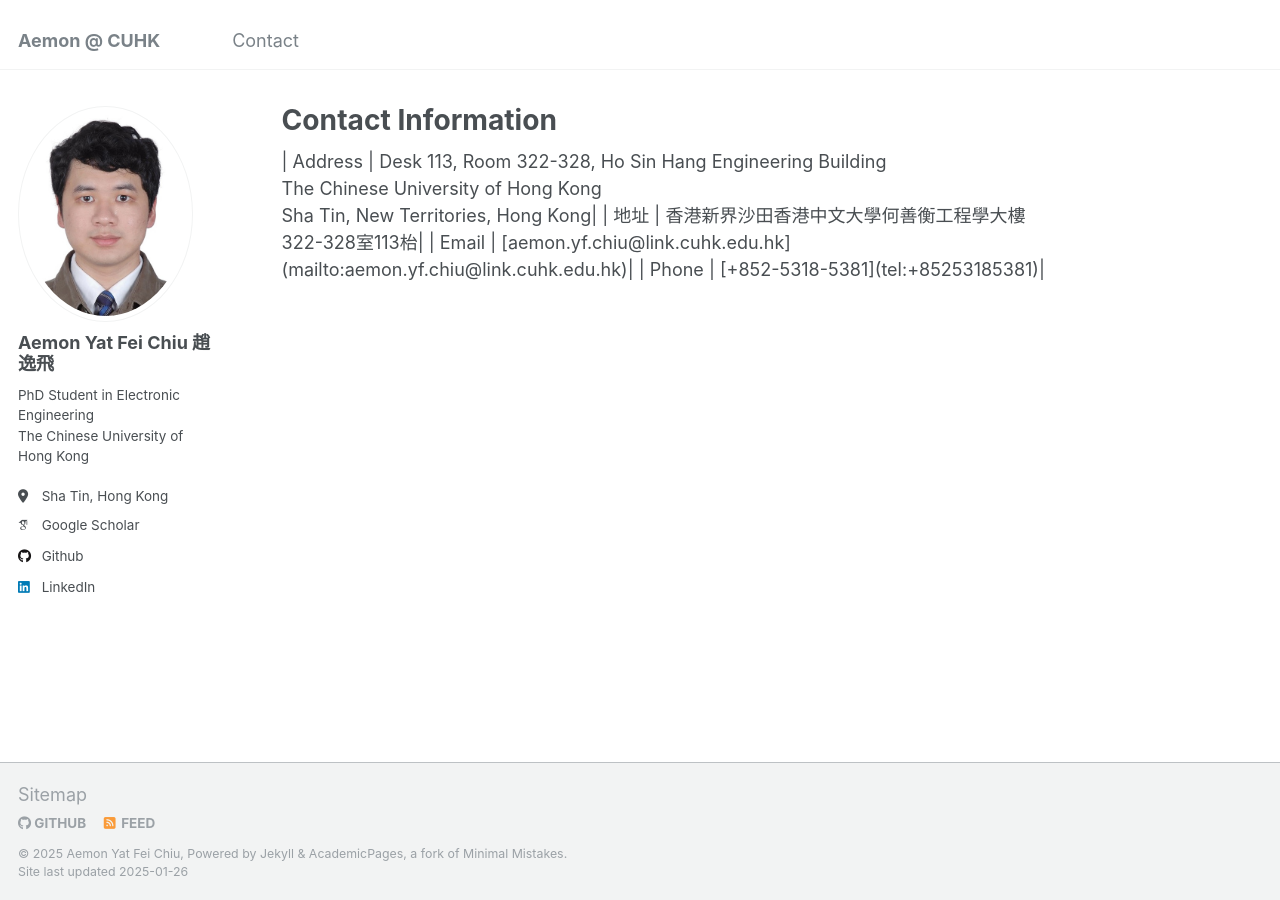
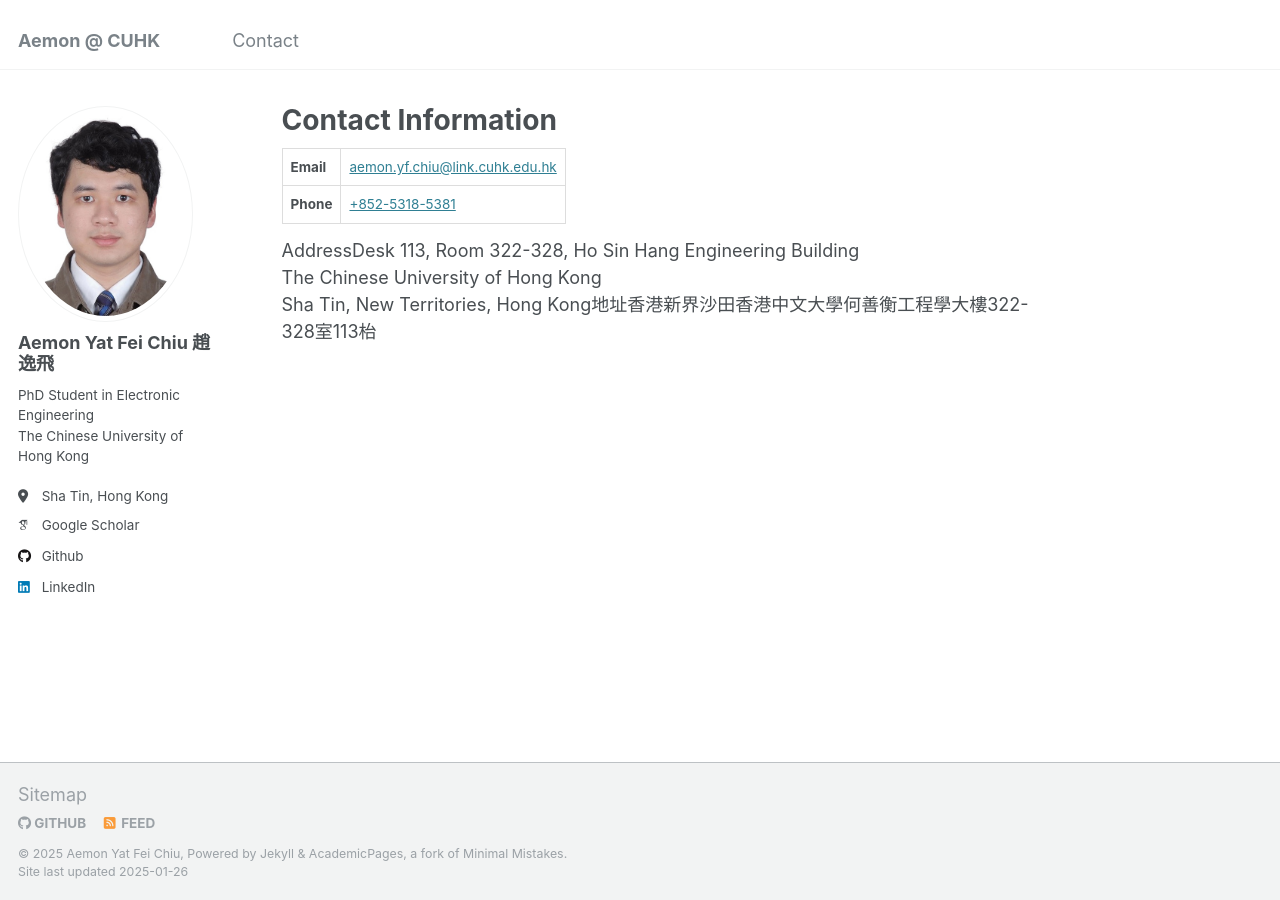
Before and after one commit to aemonyfchiu/aemonyfchiu.github.io, a Jekyll site: the page built from _pages/contact.md, in a window 1280 px wide. Built offline with Jekyll 4.4.1, drawn with Linux system fonts in a browser that asks for light colours; some web fonts are replaced; a script that is not in the unit is left out.

Commit message:
Update contact.md

```diff
--- a/_pages/contact.md
+++ b/_pages/contact.md
@@ -4,11 +4,35 @@ title: "Contact Information"
 author_profile: true
 ---
 
-<div style="width: auto; display: inline-block;">
+<style>
+  table {
+    border-collapse: collapse;
+    width: auto; /* Automatically adjust to fit the content */
+    max-width: 100%; /* Ensure it doesn't exceed the container width */
+  }
+  th, td {
+    border: 1px solid #ddd;
+    padding: 8px;
+    text-align: left;
+    word-wrap: break-word; /* Ensure long words break appropriately */
+  }
+</style>
 
-| Address | Desk 113, Room 322-328, Ho Sin Hang Engineering Building<br>The Chinese University of Hong Kong<br>Sha Tin, New Territories, Hong Kong|
-| 地址    | 香港新界沙田香港中文大學何善衡工程學大樓322-328室113枱|
-| Email   | [aemon.yf.chiu@link.cuhk.edu.hk](mailto:aemon.yf.chiu@link.cuhk.edu.hk)|
-| Phone   | [+852-5318-5381](tel:+85253185381)|
-
-</div>
+<table>
+    <tr>
+    <th>Email</th>
+    <td><a href="mailto:aemon.yf.chiu@link.cuhk.edu.hk">aemon.yf.chiu@link.cuhk.edu.hk</a></td>
+  </tr>
+  <tr>
+    <th>Phone</th>
+    <td><a href="tel:+85253185381">+852-5318-5381</a></td>
+  </tr>
+</table>
+  <tr>
+    <th>Address</th>
+    <td>Desk 113, Room 322-328, Ho Sin Hang Engineering Building<br>The Chinese University of Hong Kong<br>Sha Tin, New Territories, Hong Kong</td>
+  </tr>
+  <tr>
+    <th>地址</th>
+    <td>香港新界沙田香港中文大學何善衡工程學大樓322-328室113枱</td>
+  </tr>
```
